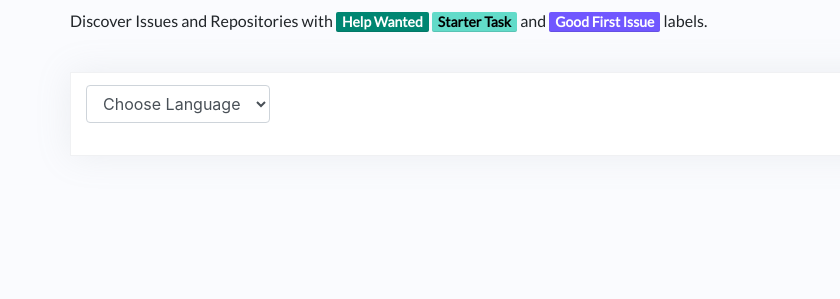
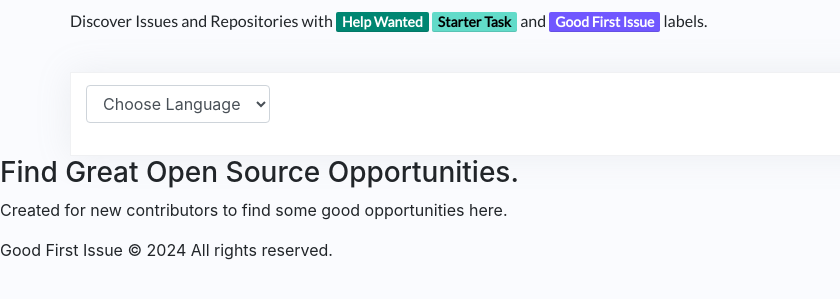
Before and after one commit to pranaykgupta/GoodFirstIssue, a website: page index.html in a window 1280 px wide. Shown: the part 219-518 px from the top of the page, without its empty margins (0-840 px from the left). Drawn offline with nearby package versions, Linux system fonts and the light colour scheme.

Commit message:
Added footer now I want new contributor to add css in it for their practice

```diff
--- a/index.html
+++ b/index.html
@@ -251,6 +251,11 @@ cursor: url(hand.cur), pointer;
 
 		</div>
 		</div>
+		<div class="footer-good-first">
+			<h3>Find Great Open Source Opportunities.</h3>
+			<p>Created for new contributors to find some good opportunities here.</p>
+			<p>Good First Issue &copy; <span id="copyright"></span> All rights reserved.</p>
+		</div>
 	</div>
 
 
@@ -262,6 +267,8 @@ cursor: url(hand.cur), pointer;
 
 <script>
 
+// Javascript for year
+document.getElementById("copyright").innerHTML = (new Date().getFullYear());
 
 var searchIssuesQuery  = `
 query SearchIssues($query:String!, $after: String) {
```
